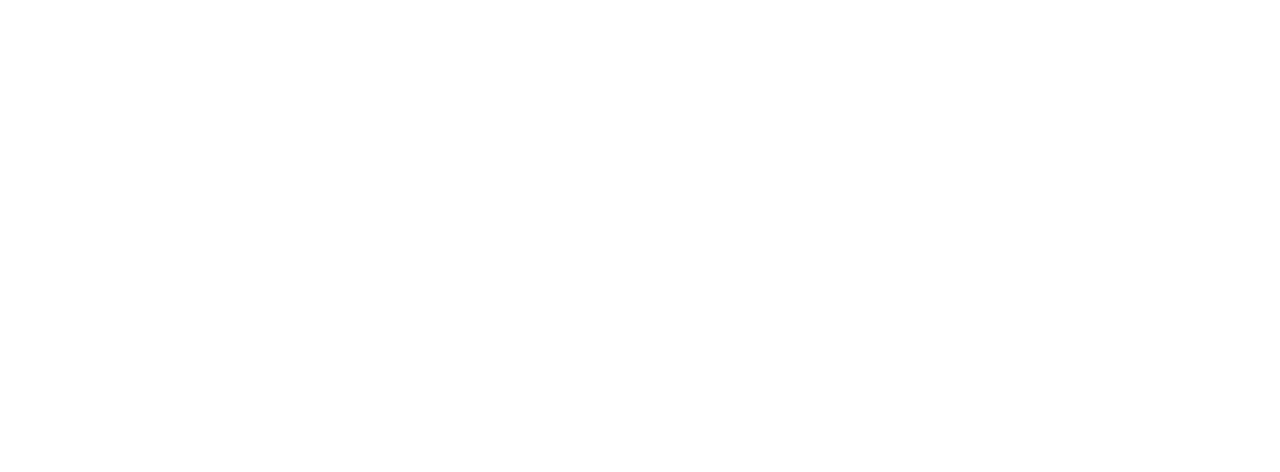
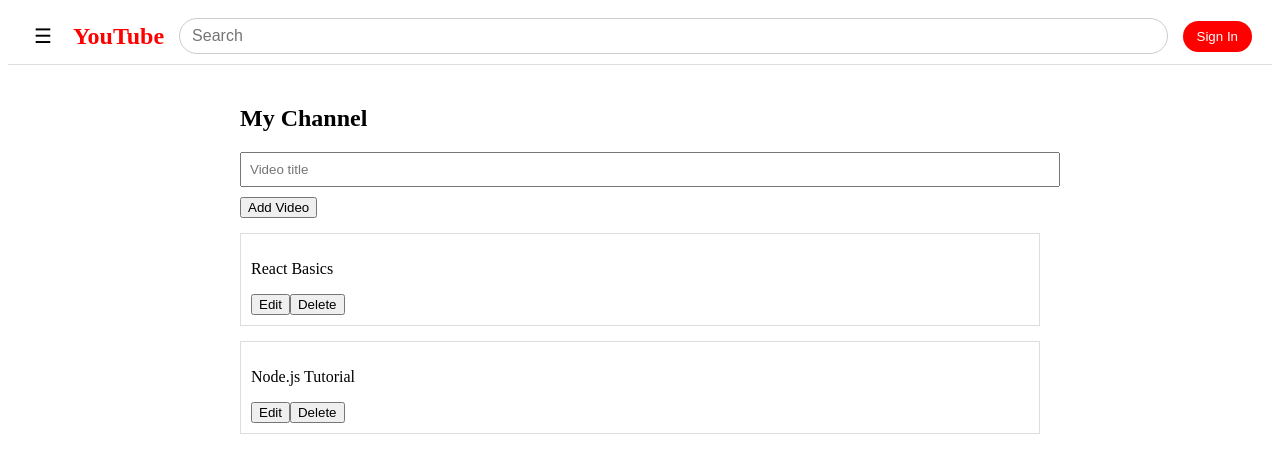
Before and after one commit to Vanaja-K08/youtube-frontend, a React (Vite) app: page /channel in a window 1280 px wide. Before the commit this address had no page. Shown: the top 472 px of the page. Built offline with nearby package versions, Linux system fonts and the light colour scheme.

Commit message:
ctreated channel page

```diff
--- a/src/App.jsx
+++ b/src/App.jsx
@@ -1,12 +1,14 @@
 import { BrowserRouter, Routes, Route } from "react-router-dom";
 import Home from "./pages/Home";
 import VideoPlayer from "./pages/VideoPlayer";
+import Channel from "./pages/Channel";
 
 export default function App() {
   return (
       <Routes>
         <Route path="/" element={<Home />} />
         <Route path="/video/:id" element={<VideoPlayer />} />
+        <Route path="/channel" element={<Channel />} />
       </Routes>
   );
 }
--- /dev/null
+++ b/src/pages/Channel.jsx
@@ -0,0 +1,100 @@
+import { useState } from "react";
+import Header from "../components/Header";
+
+export default function Channel() {
+  // 🔹 Videos state
+  const [videos, setVideos] = useState([
+    { id: 1, title: "React Basics" },
+    { id: 2, title: "Node.js Tutorial" },
+  ]);
+
+  // 🔹 Input state
+  const [newTitle, setNewTitle] = useState("");
+
+  // 🔹 Edit state
+  const [editId, setEditId] = useState(null);
+
+  return (
+    <>
+      <Header />
+
+      <div style={{ padding: "20px", maxWidth: "800px", margin: "auto" }}>
+        <h2>My Channel</h2>
+
+        {/* ➕ ADD VIDEO */}
+        <input
+          placeholder="Video title"
+          value={newTitle}
+          onChange={(e) => setNewTitle(e.target.value)}
+          style={{ padding: "8px", width: "100%", marginBottom: "10px" }}
+        />
+
+        <button
+          onClick={() => {
+            if (!newTitle) return;
+            setVideos([...videos, { id: Date.now(), title: newTitle }]);
+            setNewTitle("");
+          }}
+        >
+          Add Video
+        </button>
+
+        {/* 📺 VIDEO LIST */}
+        {videos.map((video) => (
+          <div
+            key={video.id}
+            style={{
+              padding: "10px",
+              border: "1px solid #ddd",
+              marginTop: "15px",
+            }}
+          >
+            {/* ✏️ EDIT OR VIEW */}
+            {editId === video.id ? (
+              <input
+                value={newTitle}
+                onChange={(e) => setNewTitle(e.target.value)}
+              />
+            ) : (
+              <p>{video.title}</p>
+            )}
+
+            {/* 🛠 ACTION BUTTONS */}
+            <button
+              onClick={() => {
+                setEditId(video.id);
+                setNewTitle(video.title);
+              }}
+            >
+              Edit
+            </button>
+
+            <button
+              onClick={() => {
+                setVideos(videos.filter((v) => v.id !== video.id));
+              }}
+            >
+              Delete
+            </button>
+
+            {editId === video.id && (
+              <button
+                onClick={() => {
+                  setVideos(
+                    videos.map((v) =>
+                      v.id === editId ? { ...v, title: newTitle } : v
+                    )
+                  );
+                  setEditId(null);
+                  setNewTitle("");
+                }}
+              >
+                Save
+              </button>
+            )}
+          </div>
+        ))}
+      </div>
+    </>
+  );
+}
```
